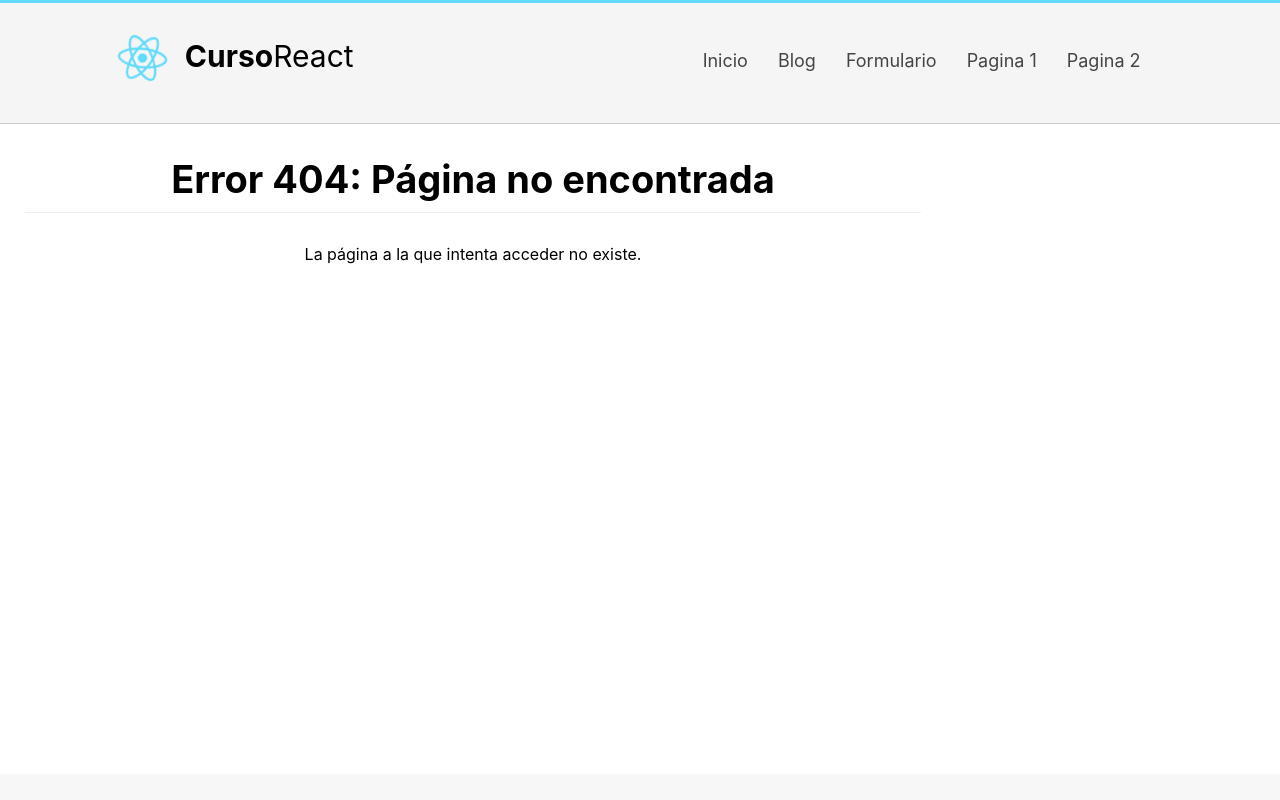
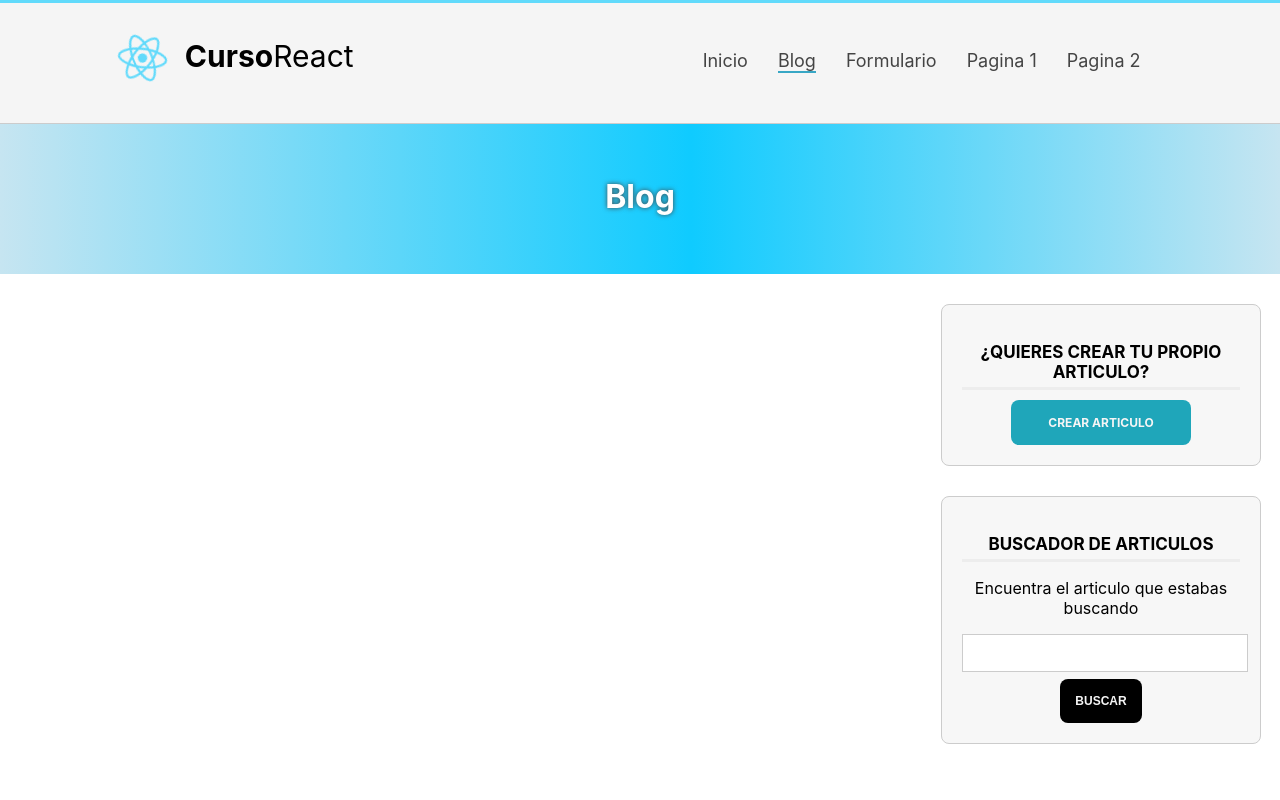
Before and after one commit to eldelgorrodepesca/aprendiendoreact, a React (Create React App) app: page /blog in a window 1280 px wide. Shown: the top 800 px of the page. Built offline with nearby package versions, Linux system fonts and the light colour scheme.

Commit message:
sidebar fix, slider adapted to blog.jsx and home.jsx

```diff
--- a/src/Guia.js
+++ b/src/Guia.js
@@ -14,6 +14,7 @@ import Header from './components/Header';
 import Sidebar from './components/Sidebar';
 import Footer from './components/Footer';
 import Home from './components/Home';
+import Blog from './components/Blog';
 
 class Guia extends Component {
     render() {
@@ -26,7 +27,7 @@ class Guia extends Component {
                 <Switch>
                     <Route exact path='/' component={Home} />
                     <Route exact path='/home' component={Home} />
-                    <Route exact path='/ruta-prueba' component={SeccionPruebas} />
+                    <Route exact path='/blog' component={Blog} />
                     <Route exact path='/segunda-ruta' component={MiComponente} />
 
                     <Route exact path="/pagina-1" render={() => (
--- a/src/components/Blog.jsx
+++ b/src/components/Blog.jsx
@@ -9,14 +9,18 @@ class Blog extends Component {
         return (
             <div id='blog'>
                 <Slider
-                    title='Bienvenido al curso de React con @eldelgorrodepesca'
-                    btn='Ir al Blog'
+                    title='Blog'
+                    size='slider-small'
                 />
+
                 <div className="center">
                     <div id='content'>
-                        <h1 className='subheader'>Últimos articulos</h1>
+                        {/* Listado de articulos que vienen del api rest de Node */}
                     </div>
-                    <Sidebar />
+
+                    <Sidebar
+                        blog='true'
+                    />
                 </div>
             </div>
         )
--- a/src/components/Header.jsx
+++ b/src/components/Header.jsx
@@ -21,7 +21,7 @@ class Header extends Component {
                                 <NavLink to="/home" activeClassName="active">Inicio</NavLink>
                             </li>
                             <li>
-                                <NavLink to="/ruta-prueba" activeClassName="active">Blog</NavLink>
+                                <NavLink to="/blog" activeClassName="active">Blog</NavLink>
                             </li>
                             <li>
                                 <NavLink to="/segunda-ruta" activeClassName="active">Formulario</NavLink>
--- a/src/components/Home.jsx
+++ b/src/components/Home.jsx
@@ -11,6 +11,7 @@ class Home extends Component {
                 <Slider
                     title='Bienvenido al curso de React con @eldelgorrodepesca'
                     btn='Ir al Blog'
+                    size='slider-big'
                 />
                 <div className="center">
                     <div id='content'>
--- a/src/components/Sidebar.jsx
+++ b/src/components/Sidebar.jsx
@@ -5,10 +5,12 @@ class Sidebar extends Component {
     render() {
         return (
             <aside id="sidebar">
-                <div id="nav-blog" className="sidebar-item">
-                    <h3>¿Quieres crear tu propio articulo?</h3>
-                    <a href="" className="btn btn-success">Crear articulo</a>
-                </div>
+                {this.props.blog == 'true' &&
+                    <div id="nav-blog" className="sidebar-item">
+                        <h3>¿Quieres crear tu propio articulo?</h3>
+                        <a href="" className="btn btn-success">Crear articulo</a>
+                    </div>
+                }
 
                 <div id="search" className="sidebar-item">
                     <h3>Buscador de articulos</h3>
--- a/src/components/Slider.jsx
+++ b/src/components/Slider.jsx
@@ -4,9 +4,13 @@ class Slider extends Component {
 
     render() {
         return (
-            <div id="slider" className="slider-big">
+            <div id="slider" className={this.props.size}>
                 <h1>{this.props.title}</h1>
-                <a href="blog.html" className="btn-white">{this.props.btn}</a>
+
+                {this.props.btn &&
+                    <a href="blog.html" className="btn-white">{this.props.btn}</a>
+                }
+
             </div>
         );
     }
```
